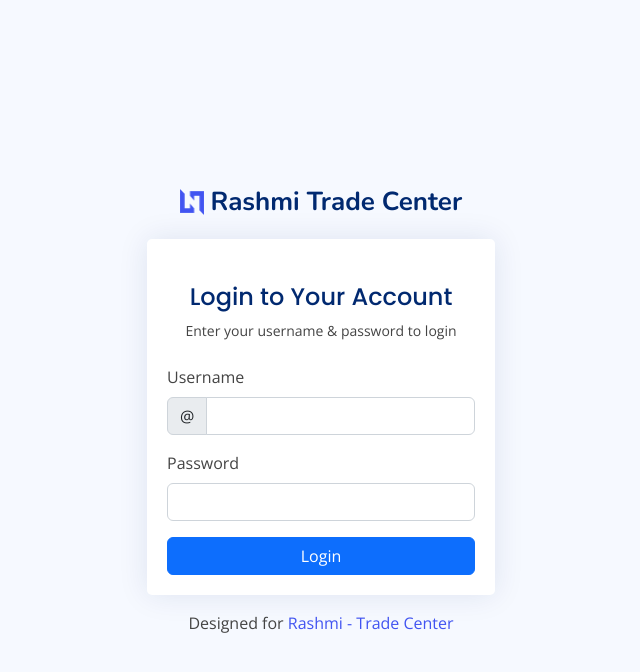
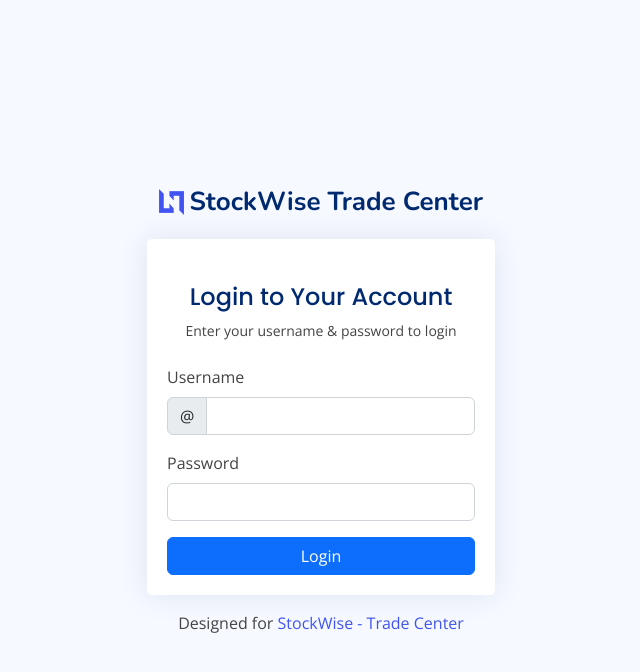
Before and after one commit to RashmiAshara/StockWise-Inventory-System, a PHP site: page /login.php in a window 1280 px wide. Shown: the top 672 px of the page, without its empty margins (319-959 px from the left). Run offline with PHP 8.4, Linux system fonts and the light colour scheme.

Commit message:
Change Name

```diff
--- a/layout/header.php
+++ b/layout/header.php
@@ -88,7 +88,7 @@ echo <<<EOT
   <meta charset="utf-8">
   <meta content="width=device-width, initial-scale=1.0" name="viewport">
 
-  <title> $active - Rashmi Trade Center</title>
+  <title> $active - StockWise Trade Center</title>
   <meta content="" name="description">
   <meta content="" name="keywords">
 
@@ -135,7 +135,7 @@ echo <<<EOT
     <div class="d-flex align-items-center justify-content-between">
       <a href="Dashboard.php" class="logo d-flex align-items-center">
         <img src="assets/img/logo.png" alt="">
-        <span class="d-none d-lg-block">Rashmi Trade Center</span>
+        <span class="d-none d-lg-block">StockWise Trade Center</span>
       </a>
       <i class="bi bi-list toggle-sidebar-btn"></i>
     </div>
--- a/login.php
+++ b/login.php
@@ -5,7 +5,7 @@
 	<meta charset="utf-8">
 	<meta content="width=device-width, initial-scale=1.0" name="viewport">
 
-	<title>Rashmi Trade Center - Login</title>
+	<title>StockWise Trade Center - Login</title>
 	<meta content="" name="description">
 	<meta content="" name="keywords">
 
@@ -43,7 +43,7 @@
 							<div class="d-flex justify-content-center py-4">
 								<a href="index.html" class="logo d-flex align-items-center w-auto">
 									<img src="assets/img/logo.png" alt="">
-									<span class="d-none d-lg-block">Rashmi Trade Center</span>
+									<span class="d-none d-lg-block">StockWise Trade Center</span>
 								</a>
 							</div><!-- End Logo -->
 
@@ -82,7 +82,7 @@
 								</div>
 							</div>
 							<div class="credits">
-								Designed for <a href="">Rashmi - Trade Center </a>
+								Designed for <a href="">StockWise - Trade Center </a>
 							</div>
 						</div>
 					</div>
```
